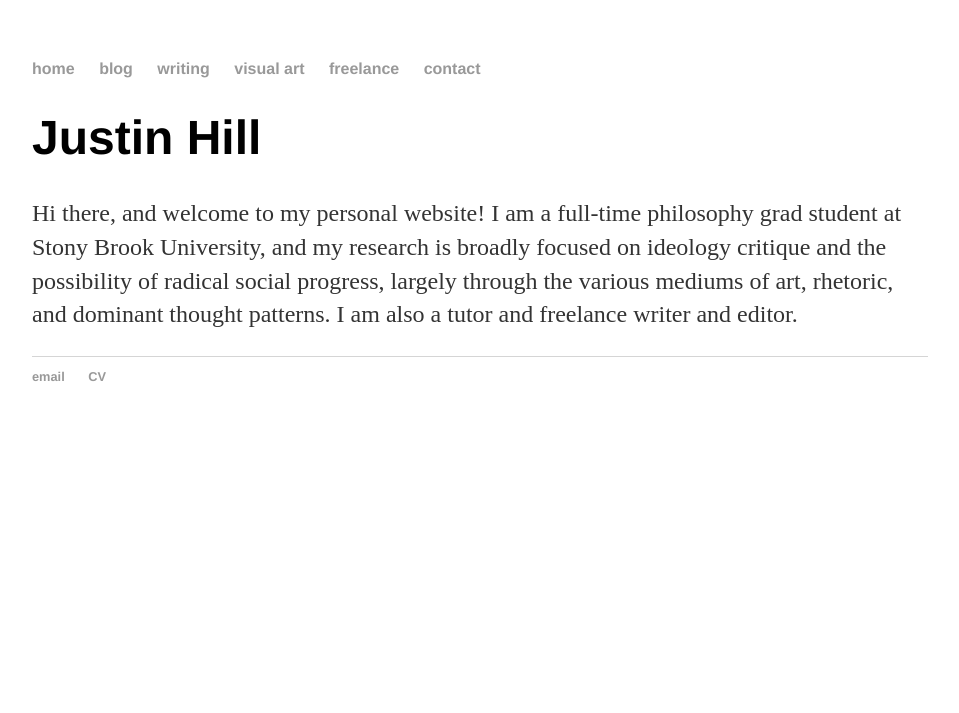
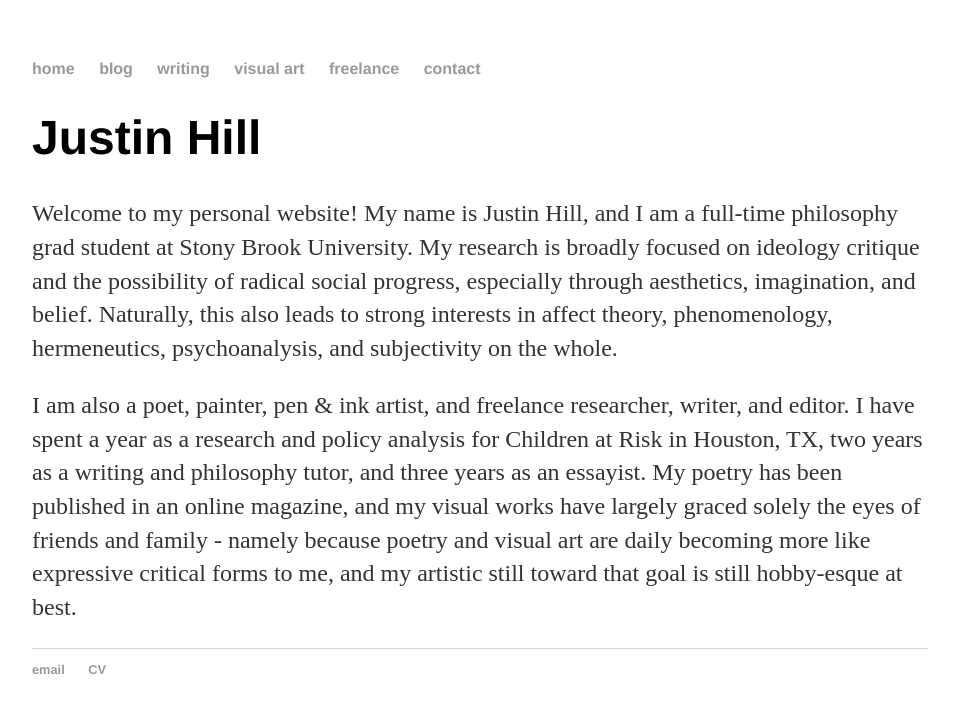
Before and after one commit to HillJustin/HillJustin.github.io, a Jekyll site: the page built from index.html, in a window 1280 px wide. Shown: the top 713 px of the page, without its empty margins (160-1119 px from the left). Built offline with Jekyll 4.4.1, drawn with Linux system fonts in a browser that asks for light colours.

Commit message:
major landing page update

```diff
--- a/index.html
+++ b/index.html
@@ -5,5 +5,6 @@ title: Justin Hill, philosopher
 <div class="blurb">
 	<h1>Justin Hill</h1>
 	<!-- img src="/assets/landing-page-headshot.jpg" -->
-	<p>Hi there, and welcome to my personal website! I am a full-time philosophy grad student at Stony Brook University, and my research is broadly focused on ideology critique and the possibility of radical social progress, largely through the various mediums of art, rhetoric, and dominant thought patterns. I am also a tutor and freelance writer and editor.</p>
+	<p>Welcome to my personal website! My name is Justin Hill, and I am a full-time philosophy grad student at Stony Brook University. My research is broadly focused on ideology critique and the possibility of radical social progress, especially through aesthetics, imagination, and belief. Naturally, this also leads to strong interests in affect theory, phenomenology, hermeneutics, psychoanalysis, and subjectivity on the whole.</p>
+	<p>I am also a poet, painter, pen & ink artist, and freelance researcher, writer, and editor. I have spent a year as a research and policy analysis for Children at Risk in Houston, TX, two years as a writing and philosophy tutor, and three years as an essayist. My poetry has been published in an online magazine, and my visual works have largely graced solely the eyes of friends and family - namely because poetry and visual art are daily becoming more like expressive critical forms to me, and my artistic still toward that goal is still hobby-esque at best.</p>
 </div><!-- /.blurb -->
```
Also changed, not shown: writing/index.md (added).
